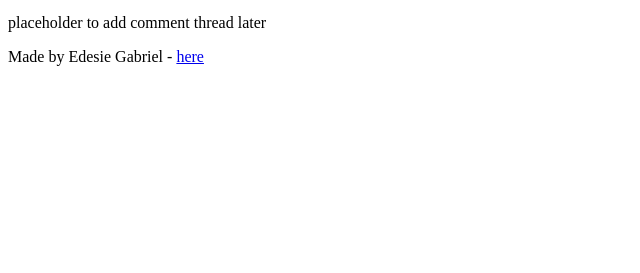
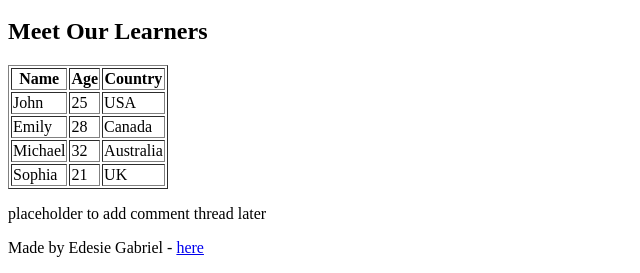
Before and after one commit to Gabrieledesie/TechCon_HTML, a plain HTML site: page html_basic/index.html in a window 1280 px wide. Shown: the part 573-846 px from the top of the page, without its empty margins (0-640 px from the left). Before the commit the page ends 800 px from the top, so only its background shows below. Drawn offline with Linux system fonts and the light colour scheme.

Commit message:
Add learners table to index.html for Task 4

```diff
--- a/html_basic/index.html
+++ b/html_basic/index.html
@@ -14,6 +14,7 @@
 
   <main>
     <article>
+
       <h1>Welcome to My First Webpage</h1>
       <h2>About This Project</h2>
       <h3>Why I’m Learning HTML</h3>
@@ -26,11 +27,49 @@
       <a href="https://alxafrica.com/" target="_blank">
         <img src="https://i.ibb.co/gTDZZT8/ALX-Logo-07.png" alt="ALX Logo" width="300">
       </a>
+
+    <h2>Meet Our Learners</h2>
+    <table border="1">
+      <thead>
+        <tr>
+          <th>Name</th>
+          <th>Age</th>
+          <th>Country</th>
+        </tr>
+      </thead>
+      <tbody>
+        <tr>
+          <td>John</td>
+          <td>25</td>
+          <td>USA</td>
+        </tr>
+        <tr>
+          <td>Emily</td>
+          <td>28</td>
+          <td>Canada</td>
+        </tr>
+        <tr>
+          <td>Michael</td>
+          <td>32</td>
+          <td>Australia</td>
+        </tr>
+        <tr>
+          <td>Sophia</td>
+          <td>21</td>
+          <td>UK</td>
+        </tr>
+      </tbody>
+    </table>
+
+
     </article>
     <aside>
       <p>placeholder to add comment thread later</p>
     </aside>
   </main>
+
+
+
 
   <footer>
     <p>Made by Edesie Gabriel - <a href="https://github.com/Gabrieledesie" target="_blank">here</a></p>
```
